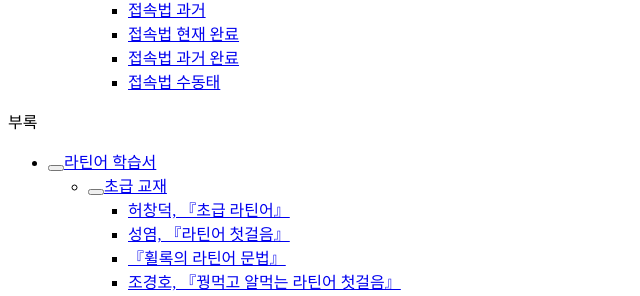
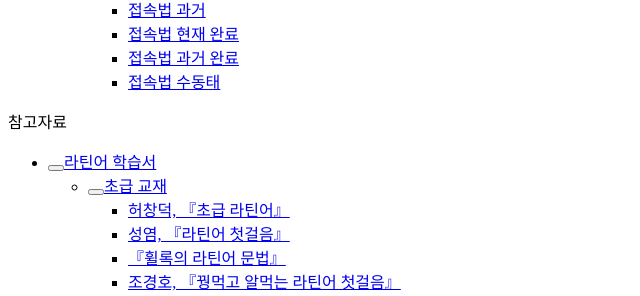
Before and after one commit to kabbala/grammatica_latina, a Sphinx documentation site: the page built from source/index.rst, in a window 1280 px wide and 900 px high, scrolled down 6340 px. Shown: the part 146-442 px from the top of the window, without its empty margins (0-640 px from the left). Built offline with Sphinx 7.4.7 and the Read the Docs theme 2.0.0, drawn with Linux system fonts in a browser that asks for light colours.

Commit message:
부록 -> 참고자료

```diff
--- a/source/index.rst
+++ b/source/index.rst
@@ -36,7 +36,7 @@
 
 .. toctree::
    :maxdepth: 2
-   :caption: 부록
+   :caption: 참고자료
 
    liber
    interrete
```
